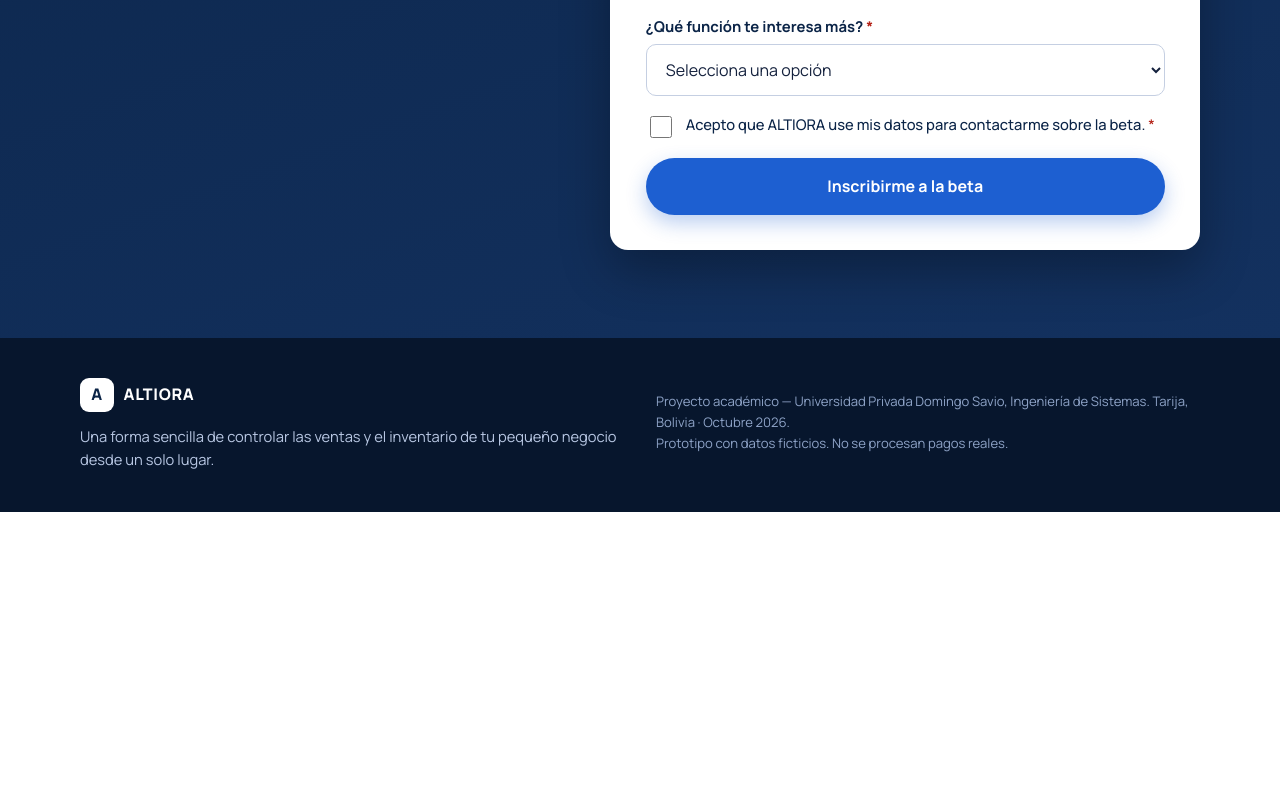
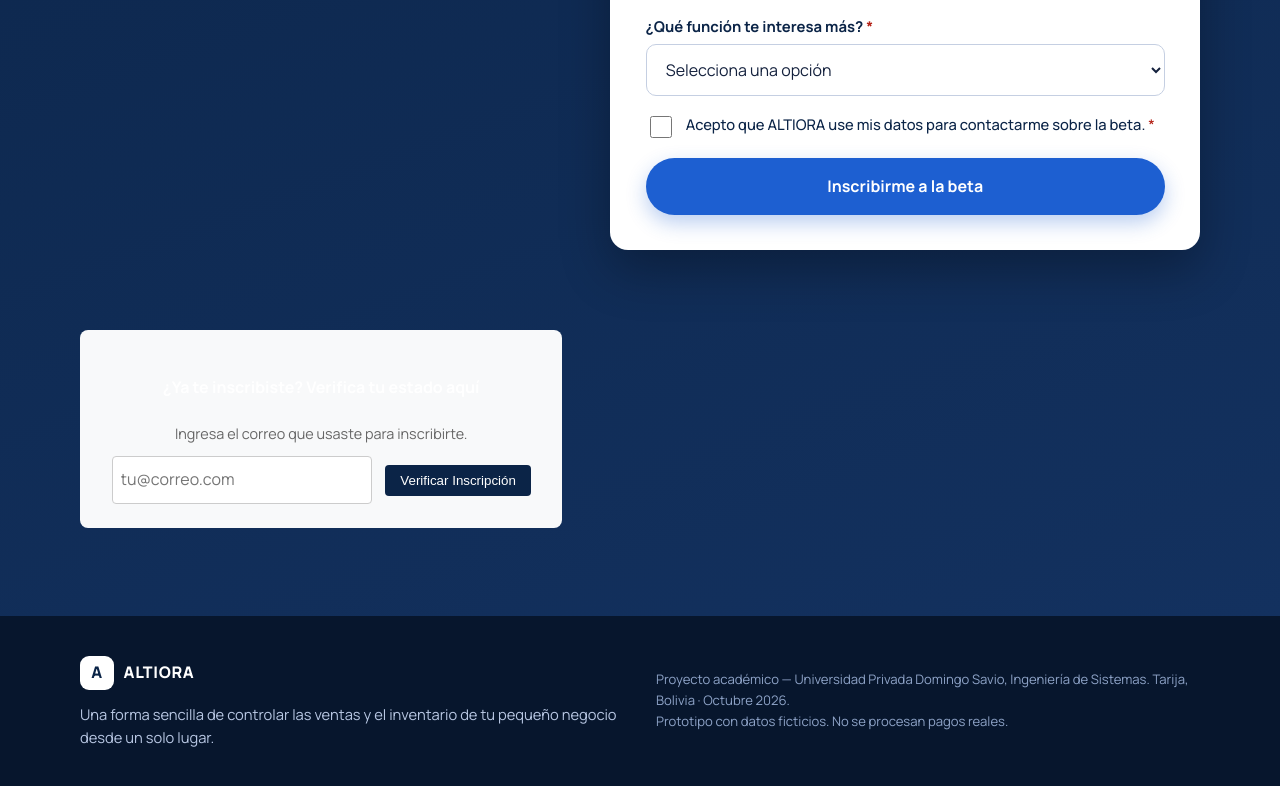
Before and after one commit to Perez23Brian45Marquez/altiora-landing, a plain HTML site: page index.html in a window 1280 px wide. Shown: the part 5985-6771 px from the top of the page. Before the commit the page ends 6497 px from the top, so only its background shows below. Drawn offline with Linux system fonts and the light colour scheme.

Commit message:
Update index.html

```diff
--- a/index.html
+++ b/index.html
@@ -470,6 +470,13 @@
 
           <div id="form-status" class="status" role="status" aria-live="polite" hidden></div>
         </form>
+        <div style="margin-top: 2rem; padding: 1.5rem; background: #f8f9fa; border-radius: 8px; text-align: center;">
+            <h4>¿Ya te inscribiste? Verifica tu estado aquí</h4>
+            <p style="font-size: 0.9em; color: #666; margin-bottom: 10px;">Ingresa el correo que usaste para inscribirte.</p>
+            <input type="email" id="verificar-correo" placeholder="tu@correo.com" style="padding: 8px; margin-right: 10px; border: 1px solid #ccc; border-radius: 4px; width: 60%;">
+            <button type="button" id="btn-verificar" style="padding: 8px 15px; background: #0b2447; color: white; border: none; border-radius: 4px; cursor: pointer; margin-top: 10px;">Verificar Inscripción</button>
+            <div id="status-resultado" style="margin-top: 15px; font-weight: bold; display: none; padding: 10px; border-radius: 4px;"></div>
+        </div>
       </div>
     </section>
   </main>
```
